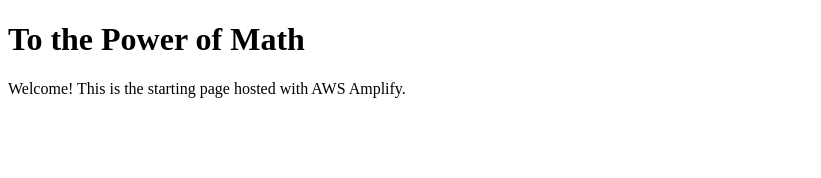
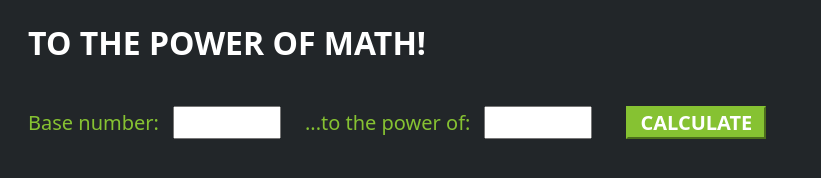
Before and after one commit to itsdavidmandal/AWS-projects, a plain HTML site: page 1. Architect and Build an End-to-End AWS Web Application from Scratch/index.html in a window 1280 px wide. Shown: the whole page, without its empty margins (0-821 px from the left). Drawn offline with Linux system fonts and the light colour scheme.

Commit message:
completed all the steps

```diff
--- a/1. Architect and Build an End-to-End AWS Web Application from Scratch/index.html
+++ b/1. Architect and Build an End-to-End AWS Web Application from Scratch/index.html
@@ -1,11 +1,78 @@
-<!doctype html>
+<!DOCTYPE html>
 <html>
-  <head>
-    <meta charset="utf-8" />
-    <title>To the Power of Math</title>
-  </head>
-  <body>
-    <h1>To the Power of Math</h1>
-    <p>Welcome! This is the starting page hosted with AWS Amplify.</p>
-  </body>
+<head>
+    <meta charset="UTF-8">
+    <title>To the Power of Math!</title>
+    <!-- Styling for the client UI -->
+    <style>
+    h1 {
+        color: #FFFFFF;
+        font-family: system-ui;
+		margin-left: 20px;
+        }
+	body {
+        background-color: #222629;
+        }
+    label {
+        color: #86C232;
+        font-family: system-ui;
+        font-size: 20px;
+        margin-left: 20px;
+		margin-top: 20px;
+        }
+     button {
+        background-color: #86C232;
+		border-color: #86C232;
+		color: #FFFFFF;
+        font-family: system-ui;
+        font-size: 20px;
+		font-weight: bold;
+        margin-left: 30px;
+		margin-top: 20px;
+		width: 140px;
+        }
+	 input {
+        color: #222629;
+        font-family: system-ui;
+        font-size: 20px;
+        margin-left: 10px;
+		margin-top: 20px;
+		width: 100px;
+        }
+    </style>
+    <script>
+        // callAPI function that takes the base and exponent numbers as parameters
+        var callAPI = (base,exponent)=>{
+            // instantiate a headers object
+            var myHeaders = new Headers();
+            // add content type header to object
+            myHeaders.append("Content-Type", "application/json");
+            // using built in JSON utility package turn object to string and store in a variable
+            var raw = JSON.stringify({"base":base,"exponent":exponent});
+            // create a JSON object with parameters for API call and store in a variable
+            var requestOptions = {
+                method: 'POST',
+                headers: myHeaders,
+                body: raw,
+                redirect: 'follow'
+            };
+            // make API call with parameters and use promises to get response
+            fetch("https://aq33ncdds5.execute-api.eu-north-1.amazonaws.com/Dev/", requestOptions)
+            .then(response => response.json())
+            .then(result => alert(result.body.replace(/"/g, '')))
+            .catch(error => console.log('error', error));
+        }
+    </script>
+</head>
+<body>
+    <h1>TO THE POWER OF MATH!</h1>
+	<form>
+        <label>Base number:</label>
+        <input type="text" id="base">
+        <label>...to the power of:</label>
+        <input type="text" id="exponent">
+        <!-- set button onClick method to call function we defined passing input values as parameters -->
+        <button type="button" onclick="callAPI(document.getElementById('base').value,document.getElementById('exponent').value)">CALCULATE</button>
+    </form>
+</body>
 </html>
```
Also changed, not shown: 1. Architect and Build an End-to-End AWS Web Application from Scratch/index1.html (added, +11 -0 lines), 1. Architect and Build an End-to-End AWS Web Application from Scratch/Images/Screenshot 2025-08-30 234938.png (added), 2 other files.
